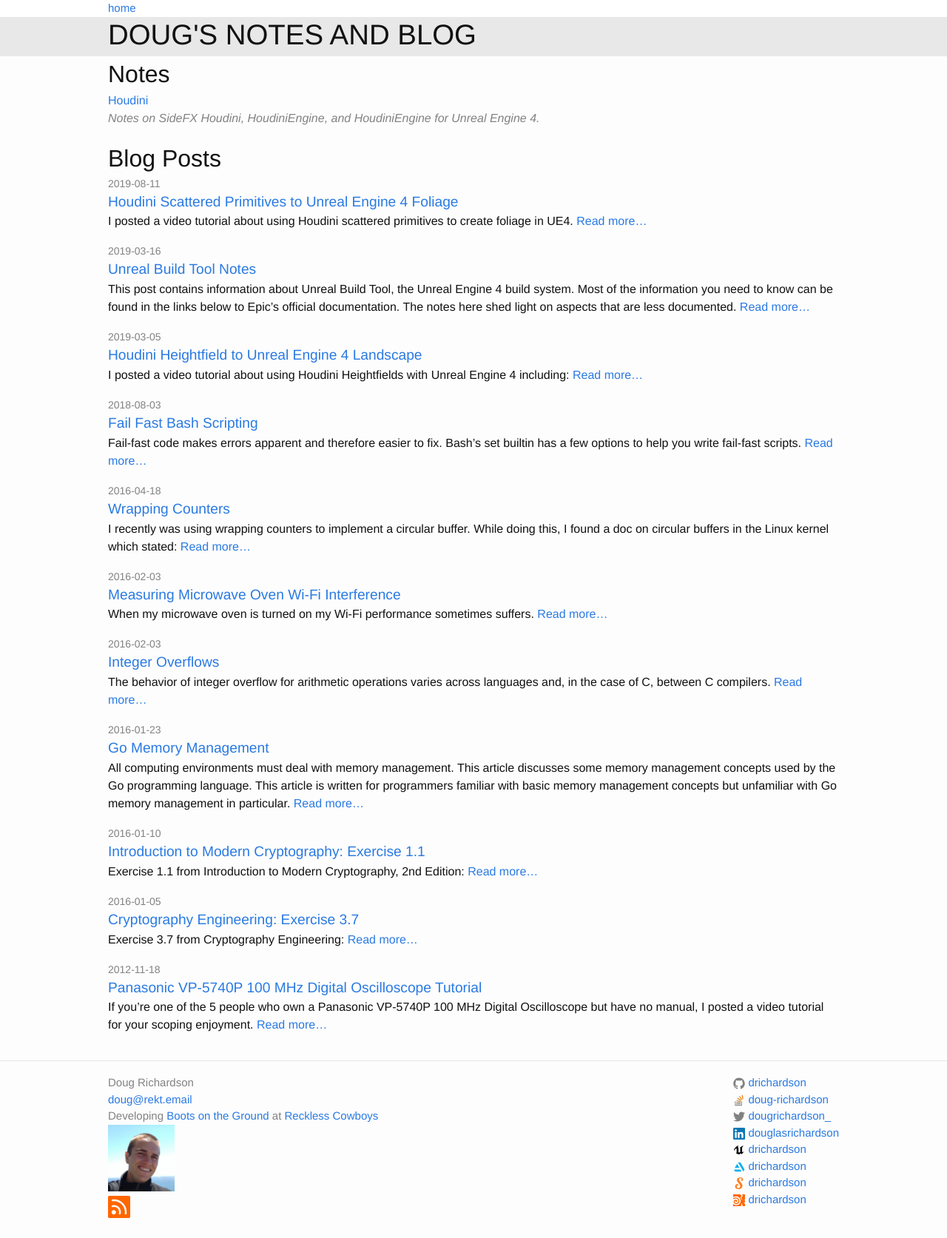
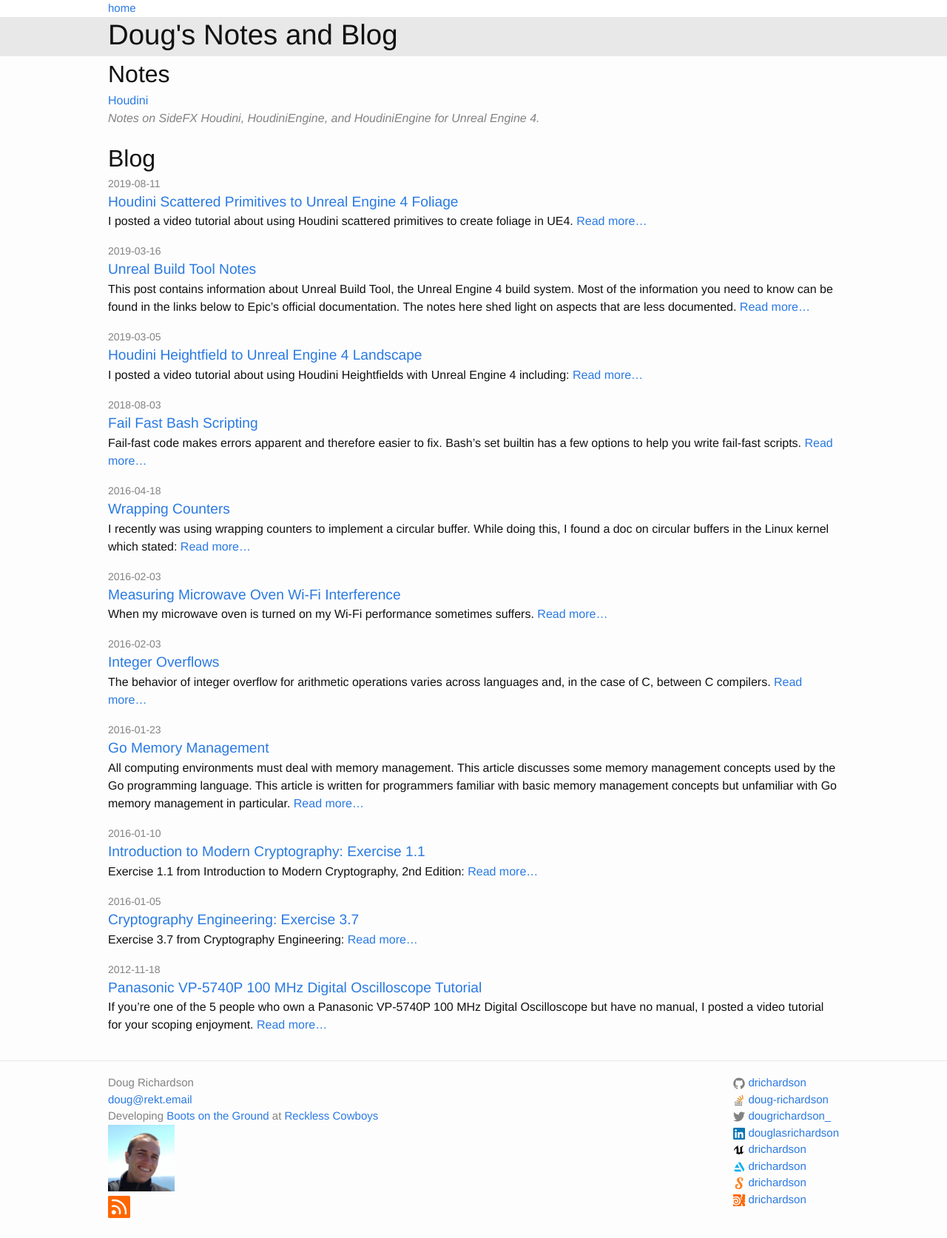
Before and after one commit to drichardson/dougrichardson.us, a Jekyll site: the page built from site/index.html, in a window 1280 px wide. Shown: the whole page at 74% size. Built offline with Jekyll 4.4.1, drawn with Linux system fonts in a browser that asks for light colours.

Commit message:
breadcrumb changes

```diff
--- a/site/_config.yml
+++ b/site/_config.yml
@@ -8,7 +8,7 @@
 # Site settings
 title: Doug's Notes and Blog
 email: doug@rekt.email
-description: Doug Richardson's notes and blog posts on various topics.
+description: Doug Richardson's notes and blog on programming and game development.
 
 baseurl: "" # the subpath of your site, e.g. /blog
 url: "https://dougrichardson.org" # the base hostname & protocol for your site
--- a/site/_includes/breadcrumbs.html
+++ b/site/_includes/breadcrumbs.html
@@ -5,7 +5,7 @@
   {% if forloop.last %}
     / {{ crumb | replace:'-',' ' | remove:'.html' | capitalize }}
   {% else %}
-    / <a href="{% assign crumb_limit = forloop.index | plus: 1 %}{% for crumb in crumbs limit: crumb_limit %}{{ crumb | append: '/' }}{% endfor %}">{{ crumb | replace:'-',' ' | remove:'.html' | capitalize }}</a>
+    / {{ crumb | replace:'-',' ' | remove:'.html' | capitalize }}
   {% endif %}
 {% endfor %}
 </div>
--- a/site/_sass/_layout.scss
+++ b/site/_sass/_layout.scss
@@ -133,7 +133,6 @@
 .title {
     padding: 0;
     font-size: 3vmax;
-    text-transform: uppercase;
     background-color: $grey-color-light;
 
     @include media-query($on-laptop) {
--- a/site/index.html
+++ b/site/index.html
@@ -49,7 +49,7 @@
     {% endfor %}
 </ul>
 
-<h1>Blog Posts</h1>
+<h1>Blog</h1>
 
 <ul class="list">
     {% for post in site.posts %}
```
